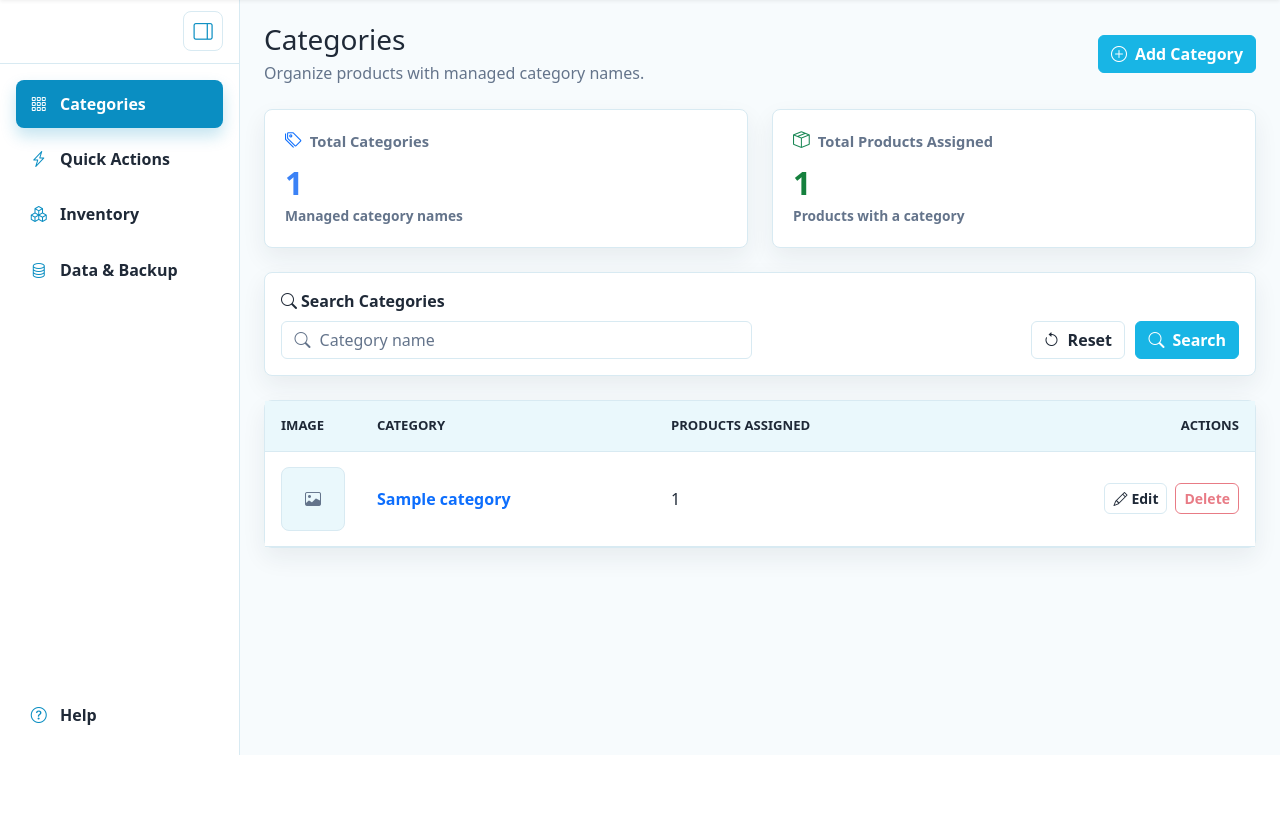
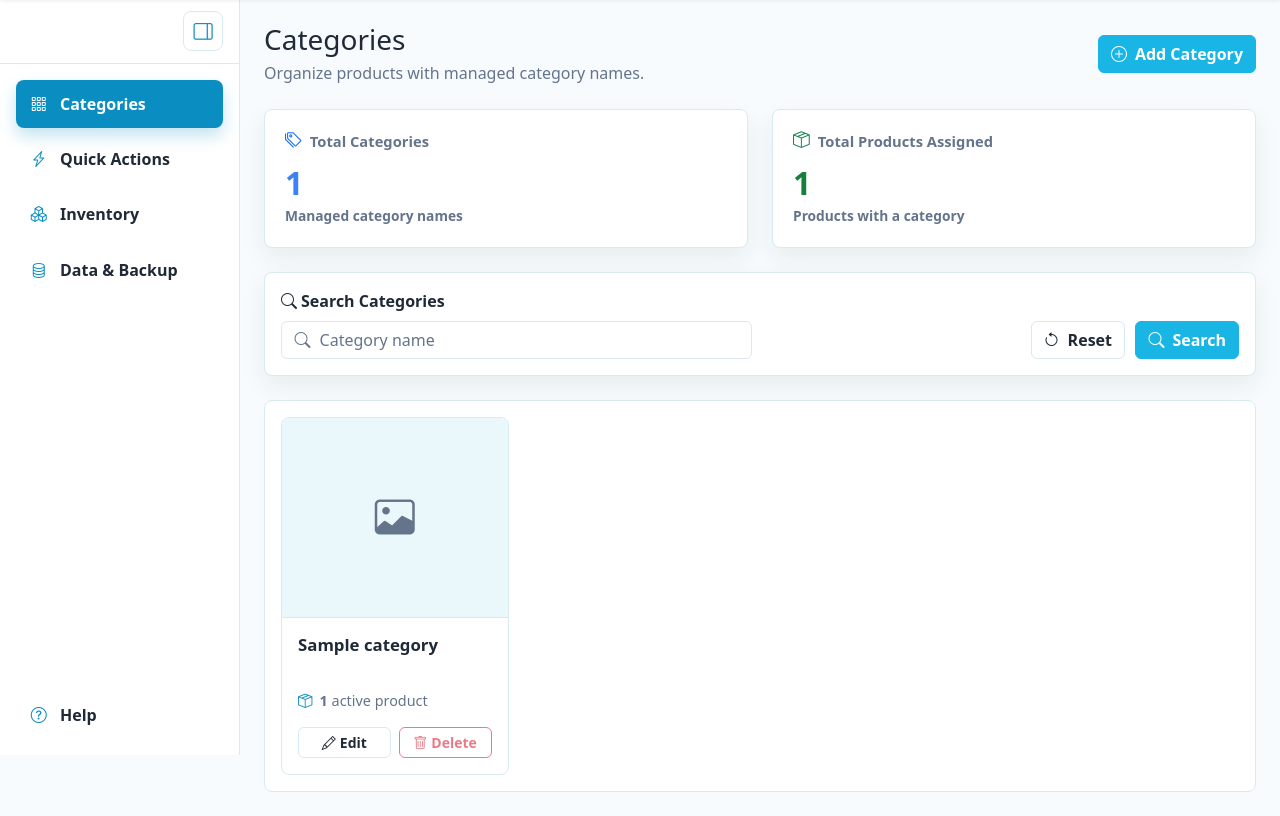
Before and after one commit to trinathprasad/smart-pos, a Flask app: page /categories/ in a window 1280 px wide. Shown: the part 118-934 px from the top of the page. Before the commit the page ends 873 px from the top, so only its background shows below. Run offline with Flask 3, Linux system fonts and the light colour scheme; tables that the repository leaves empty hold one stand-in row (values such as "Sample post").

Commit message:
Complete category management and image UI

```diff
--- a/app/static/css/styles.css
+++ b/app/static/css/styles.css
@@ -1539,3 +1539,21 @@ body.is-sidebar-collapsed .app-sidebar-link .bi {
         width: 100%;
     }
 }
+
+.category-grid-section { padding: 1rem; border: 1px solid var(--brand-border); border-radius: 8px; background-color: var(--brand-surface); }
+.category-card-grid { display: grid; grid-template-columns: repeat(4, minmax(0, 1fr)); gap: 1rem; }
+.category-card { display: flex; min-width: 0; flex-direction: column; overflow: hidden; border: 1px solid var(--brand-border); border-radius: 8px; background-color: var(--brand-surface); }
+.category-card-image-link { display: block; color: inherit; text-decoration: none; }
+.category-card-image { display: flex; height: 200px; align-items: center; justify-content: center; padding: 1rem; border-bottom: 1px solid var(--brand-border); background-color: var(--brand-header); }
+.category-card-image img { display: block; width: 100%; height: 100%; object-fit: contain; }
+.category-card-image-link:focus-visible { outline: 0; box-shadow: inset 0 0 0 3px var(--brand-primary); }
+.category-card-body { display: flex; min-width: 0; flex: 1 1 auto; flex-direction: column; padding: 1rem; }
+.category-card-title { min-height: 2.75rem; margin: 0 0 0.75rem; overflow-wrap: anywhere; font-size: 1.05rem; line-height: 1.35; }
+.category-card-title a { color: var(--brand-text); } .category-card-title a:hover, .category-card-title a:focus { color: var(--brand-primary-dark); }
+.category-card-count { display: inline-flex; align-items: center; gap: 0.45rem; color: var(--brand-muted); font-size: 0.9rem; } .category-card-count i { color: var(--brand-primary-dark); }
+.category-card-actions { display: flex; flex-wrap: wrap; gap: 0.5rem; margin-top: auto; } .category-card-actions .btn { flex: 1 1 90px; white-space: nowrap; }
+.category-image-placeholder { display: inline-flex; align-items: center; justify-content: center; color: var(--brand-muted); font-size: 2.5rem; line-height: 1; }
+.category-empty-state { grid-column: 1 / -1; padding: 2.5rem 1rem; } .category-empty-state i { display: block; margin-bottom: 0.65rem; color: var(--brand-primary-dark); font-size: 2.25rem; }
+@media (max-width: 1199px) { .category-card-grid { grid-template-columns: repeat(3, minmax(0, 1fr)); } }
+@media (max-width: 767px) { .category-card-grid { grid-template-columns: repeat(2, minmax(0, 1fr)); } }
+@media (max-width: 479px) { .category-card-grid { grid-template-columns: 1fr; } .category-card-image { height: 180px; } }
--- a/app/templates/categories/index.html
+++ b/app/templates/categories/index.html
@@ -31,48 +31,30 @@
     </div>
 </section>
 
-<section class="card mt-4">
-    <div class="table-responsive">
-        <table class="table table-hover align-middle mb-0">
-            <thead><tr><th>Image</th><th>Category</th><th>Products Assigned</th><th class="text-end">Actions</th></tr></thead>
-            <tbody>
-            {% for category in categories %}
-                <tr>
-                    <td class="category-image-cell">
+<section class="category-grid-section mt-4" aria-label="Categories">
+    <div class="category-card-grid">
+        {% for category in categories %}
+            {% set active_product_count = product_counts.get(category.id, 0) %}
+            <article class="category-card">
+                <a href="{{ url_for('categories.category_products', category_id=category.id) }}" class="category-card-image-link" aria-label="View products in {{ category.name }}">
+                    <div class="category-card-image">
                         {% if category.image_path and category.image_path.startswith('uploads/category_images/') %}
-                            <span class="category-thumbnail">
-                                <img src="{{ url_for('static', filename=category.image_path) }}" alt="{{ category.name }} category image">
-                            </span>
-                        {% else %}
-                            <span class="category-thumbnail category-image-placeholder" aria-label="No category image">
-                                <i class="bi bi-image" aria-hidden="true"></i>
-                            </span>
-                        {% endif %}
-                    </td>
-                    <td>
-                        <a href="{{ url_for('categories.category_products', category_id=category.id) }}" class="text-decoration-none fw-semibold">
-                            {{ category.name }}
-                        </a>
-                    </td>
-                    <td>{{ product_counts.get(category.id, 0) }}</td>
-                    <td class="text-end"><div class="product-table-actions">
+                            <img src="{{ url_for('static', filename=category.image_path) }}" alt="{{ category.name }} category image">
+                        {% else %}<span class="category-image-placeholder" aria-label="No category image"><i class="bi bi-image" aria-hidden="true"></i></span>{% endif %}
+                    </div>
+                </a>
+                <div class="category-card-body">
+                    <h2 class="category-card-title"><a href="{{ url_for('categories.category_products', category_id=category.id) }}" class="text-decoration-none">{{ category.name }}</a></h2>
+                    <p class="category-card-count mb-3"><i class="bi bi-box-seam" aria-hidden="true"></i><span><strong>{{ active_product_count }}</strong> active product{{ "s" if active_product_count != 1 else "" }}</span></p>
+                    <div class="category-card-actions">
                         <a href="{{ url_for('categories.edit', category_id=category.id) }}" class="btn btn-sm btn-outline-secondary"><i class="bi bi-pencil me-1"></i>Edit</a>
-                        {% if product_counts.get(category.id, 0) == 0 %}
-                        <form method="post" action="{{ url_for('categories.delete', category_id=category.id) }}" id="deleteCategoryForm-{{ category.id }}" class="d-inline">
-                            <button type="button" class="btn btn-sm btn-outline-danger" data-bs-toggle="modal" data-bs-target="#deleteCategoryModal" data-delete-form="deleteCategoryForm-{{ category.id }}" data-category-name="{{ category.name }}">
-                                <i class="bi bi-trash me-1"></i>Delete
-                            </button>
-                        </form>
-                        {% else %}
-                        <button type="button" class="btn btn-sm btn-outline-danger" disabled title="Reassign products before deleting">Delete</button>
-                        {% endif %}
-                    </div></td>
-                </tr>
-            {% else %}
-                <tr><td colspan="4" class="text-center py-4 text-muted">No categories found.</td></tr>
-            {% endfor %}
-            </tbody>
-        </table>
+                        {% if active_product_count == 0 %}
+                        <form method="post" action="{{ url_for('categories.delete', category_id=category.id) }}" id="deleteCategoryForm-{{ category.id }}" class="d-inline"><button type="button" class="btn btn-sm btn-outline-danger" data-bs-toggle="modal" data-bs-target="#deleteCategoryModal" data-delete-form="deleteCategoryForm-{{ category.id }}" data-category-name="{{ category.name }}"><i class="bi bi-trash me-1"></i>Delete</button></form>
+                        {% else %}<button type="button" class="btn btn-sm btn-outline-danger" disabled title="Reassign products before deleting"><i class="bi bi-trash me-1"></i>Delete</button>{% endif %}
+                    </div>
+                </div>
+            </article>
+        {% else %}<div class="category-empty-state text-center text-muted"><i class="bi bi-tags" aria-hidden="true"></i><p class="mb-0">No categories found.</p></div>{% endfor %}
     </div>
 </section>
 <div class="modal fade" id="deleteCategoryModal" tabindex="-1" aria-labelledby="deleteCategoryModalLabel" aria-hidden="true">
```
